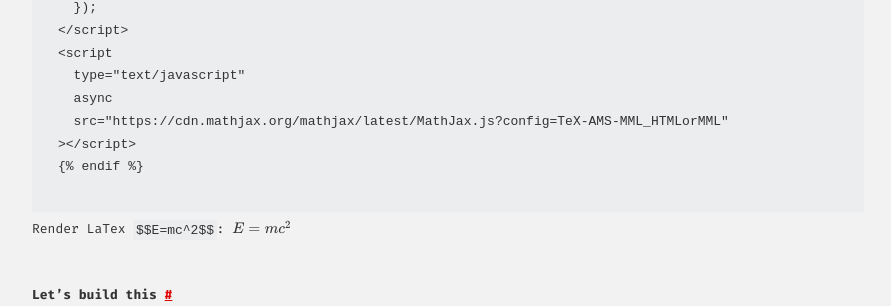
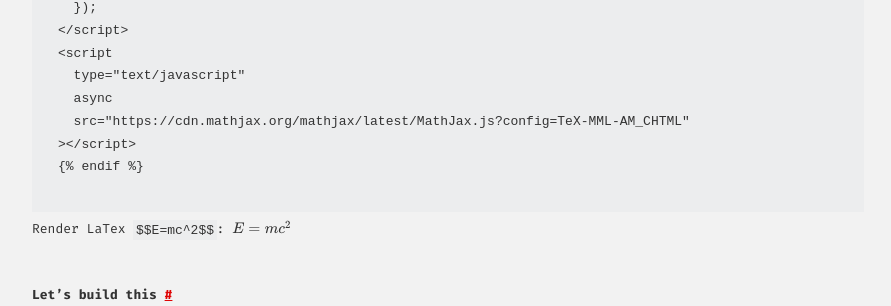
Before and after one commit to panpan2/panpan2.github.io, a Jekyll site: the page built from _posts/2021-04-19-How-to-setup-this-site-yourself.md, in a window 1280 px wide. Shown: the part 798-1104 px from the top of the page, without its empty margins (192-1083 px from the left). Built offline with Jekyll 4.4.1, drawn with Linux system fonts in a browser that asks for light colours; formulas are drawn with MathJax 3; comment, search, counter and statistics services are not loaded; part of the change alters nothing that is shown; some of the changed text lies outside the part shown.

Commit message:
Change mathjax config

```diff
--- a/_includes/head.html
+++ b/_includes/head.html
@@ -54,7 +54,7 @@
   <script
     type="text/javascript"
     async
-    src="https://cdn.mathjax.org/mathjax/latest/MathJax.js?config=TeX-AMS-MML_HTMLorMML"
+    src="https://cdn.mathjax.org/mathjax/latest/MathJax.js?config=TeX-MML-AM_CHTML"
   ></script>
   {% endif %}
 </head>
--- a/_posts/2021-04-19-How-to-setup-this-site-yourself.md
+++ b/_posts/2021-04-19-How-to-setup-this-site-yourself.md
@@ -44,7 +44,7 @@ Now add the following to `_includes/head.html`:
   <script
     type="text/javascript"
     async
-    src="https://cdn.mathjax.org/mathjax/latest/MathJax.js?config=TeX-AMS-MML_HTMLorMML"
+    src="https://cdn.mathjax.org/mathjax/latest/MathJax.js?config=TeX-MML-AM_CHTML"
   ></script>
   {% endif %}
 {% endraw %}
```
